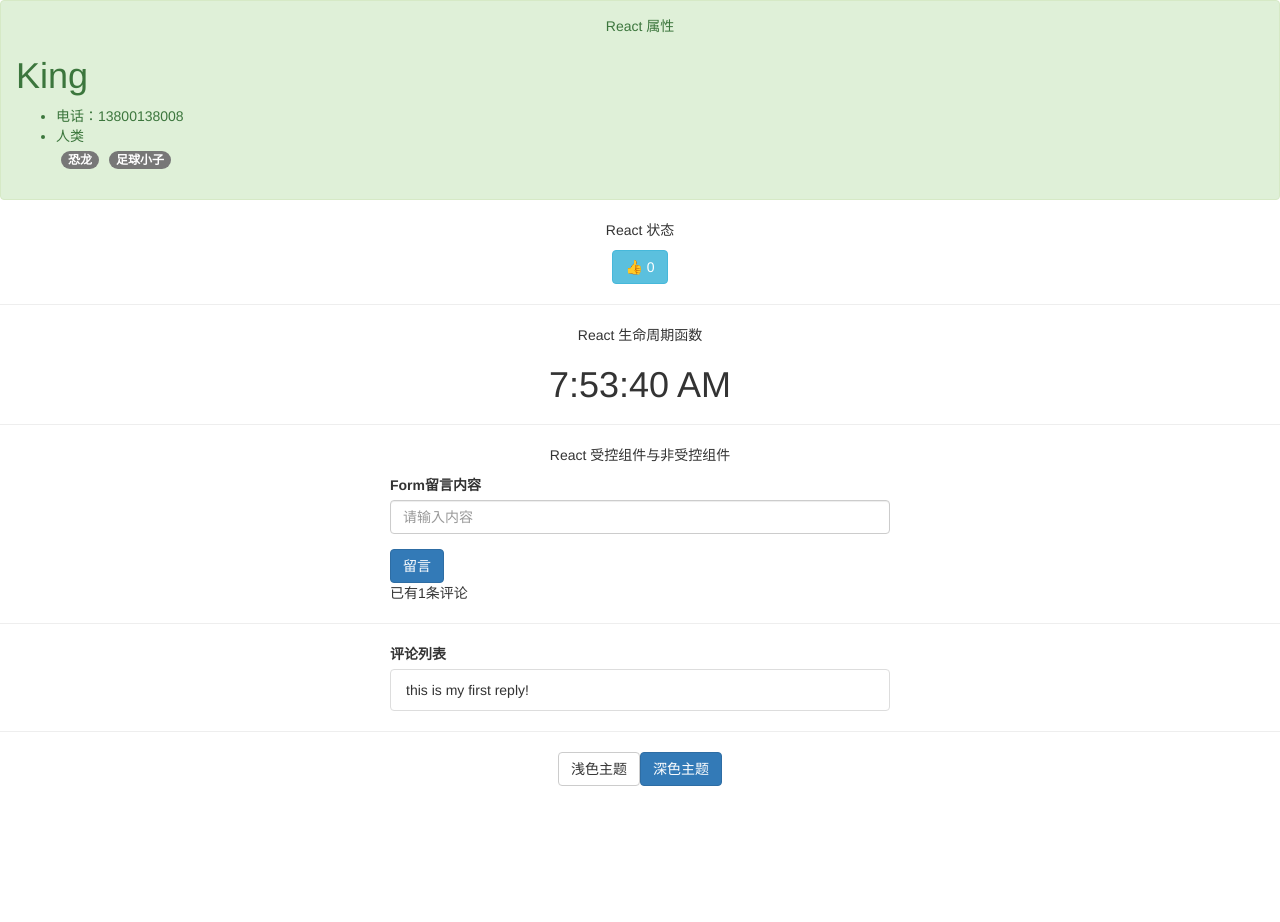
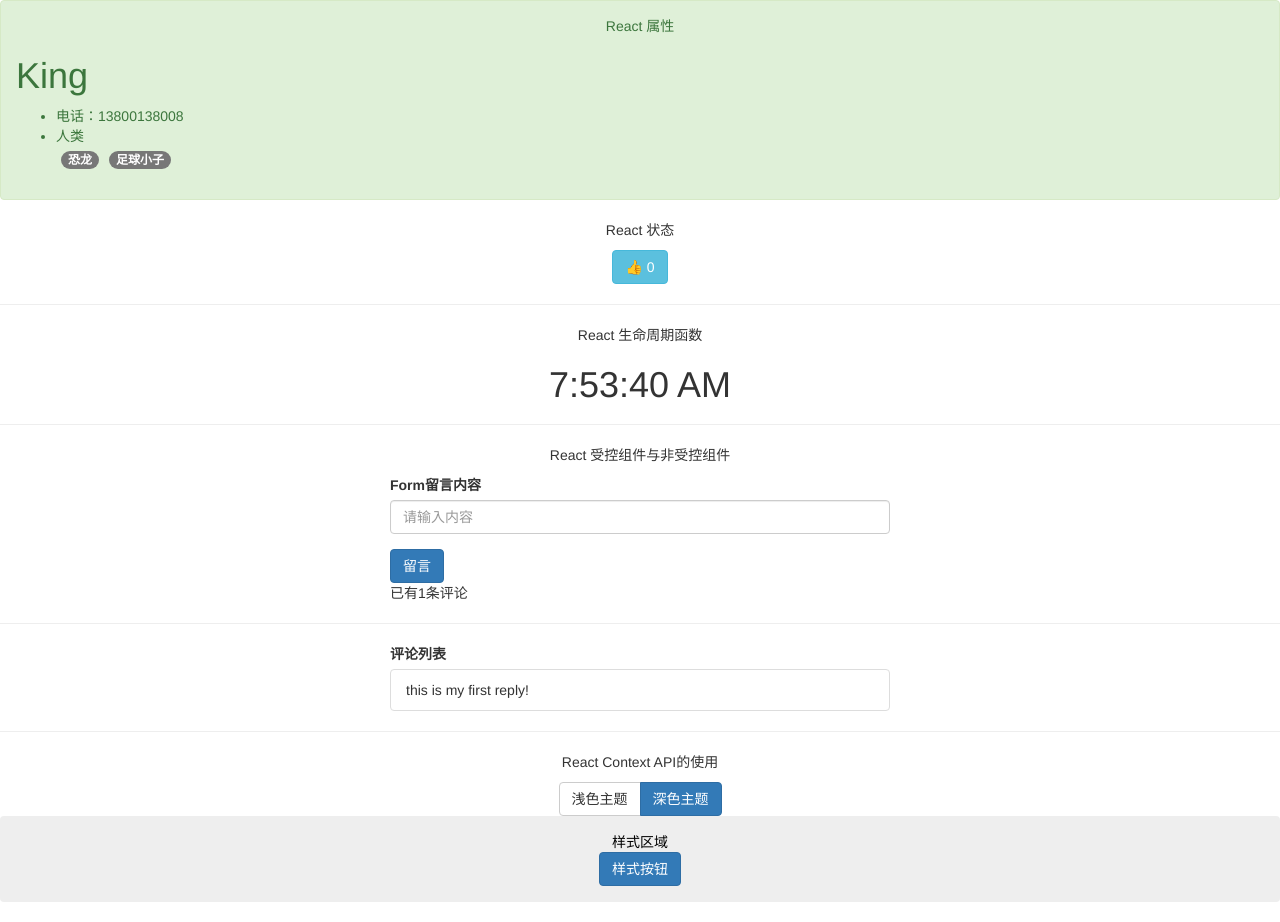
Before and after one commit to leforyou/react_simple, a React (Create React App) app: page / in a window 1280 px wide. Before the commit the page ends 800 px from the top, so only its background shows below. Built offline with nearby package versions, Linux system fonts and the light colour scheme.

Commit message:
React Context API 的使用

```diff
--- a/src/components/Context.js
+++ b/src/components/Context.js
@@ -1,4 +1,6 @@
-import React, { Component } from 'react'
+import React, { Component } from 'react';
+import ThemeContext from '../themeContext';
+import ThemeBar from './ThemeBar';
 
 
 //context是React V16.3版本才有的，它是方便同级的兄弟或父父级组件的之间传递参数
@@ -18,15 +20,31 @@ const themes = {
 export default class Context extends Component {
     constructor(props){
         super(props);
+        this.state = {
+            theme:'light'
+        }
     }
     render() {
         return (
-        <div className="">
-            <div className="text-center">
-                <a href="javascript:" className="btn btn-default">浅色主题</a>
-                <a href="javascript:" className="btn btn-primary">深色主题</a>
-            </div>
-        </div>
+            <ThemeContext.Provider value={themes[this.state.theme]}>
+                <div className="text-center">
+                    <p className="text-center">React Context API的使用</p>
+                    <div className="text-center btn-group">
+                        <button type="button" className="btn btn-default" onClick={this.changeTheme.bind(this,'light')}>浅色主题</button>
+                        <button type="button" className="btn btn-primary" onClick={this.changeTheme.bind(this,'dark')}>深色主题</button>
+                    </div>
+                    <ThemeBar/>
+                </div>
+            </ThemeContext.Provider>
         )
     }
+    changeTheme(theme){
+        /*console.log(theme);
+        this.setState({
+            theme:theme
+        });*/
+        this.setState({
+            theme
+        });
+    }
 }
--- /dev/null
+++ b/src/components/ThemeBar.js
@@ -0,0 +1,34 @@
+import React, { Component } from 'react'
+import ThemeContext from '../themeContext'
+
+const ThemeBar = ()=>{
+    return(
+        <ThemeContext.Consumer>
+            {
+                (theme) => {
+                    //console.log(theme);
+                    return(
+                        <div className="alert" style={{"backgroundColor":theme.bgColor,"color":theme.color}}>
+                            样式区域
+                            <br/>
+                            <button className={theme.className}>样式按钮</button>
+                        </div>
+                    )
+                }
+            }
+        </ThemeContext.Consumer>
+    )
+}
+export default ThemeBar;
+
+/*
+export default class ThemeBar extends Component {
+  render() {
+    return (
+      <div>
+
+      </div>
+    )
+  }
+}
+*/
```
Also changed, not shown: src/themeContext.js (renamed from src/theme_context.js).
